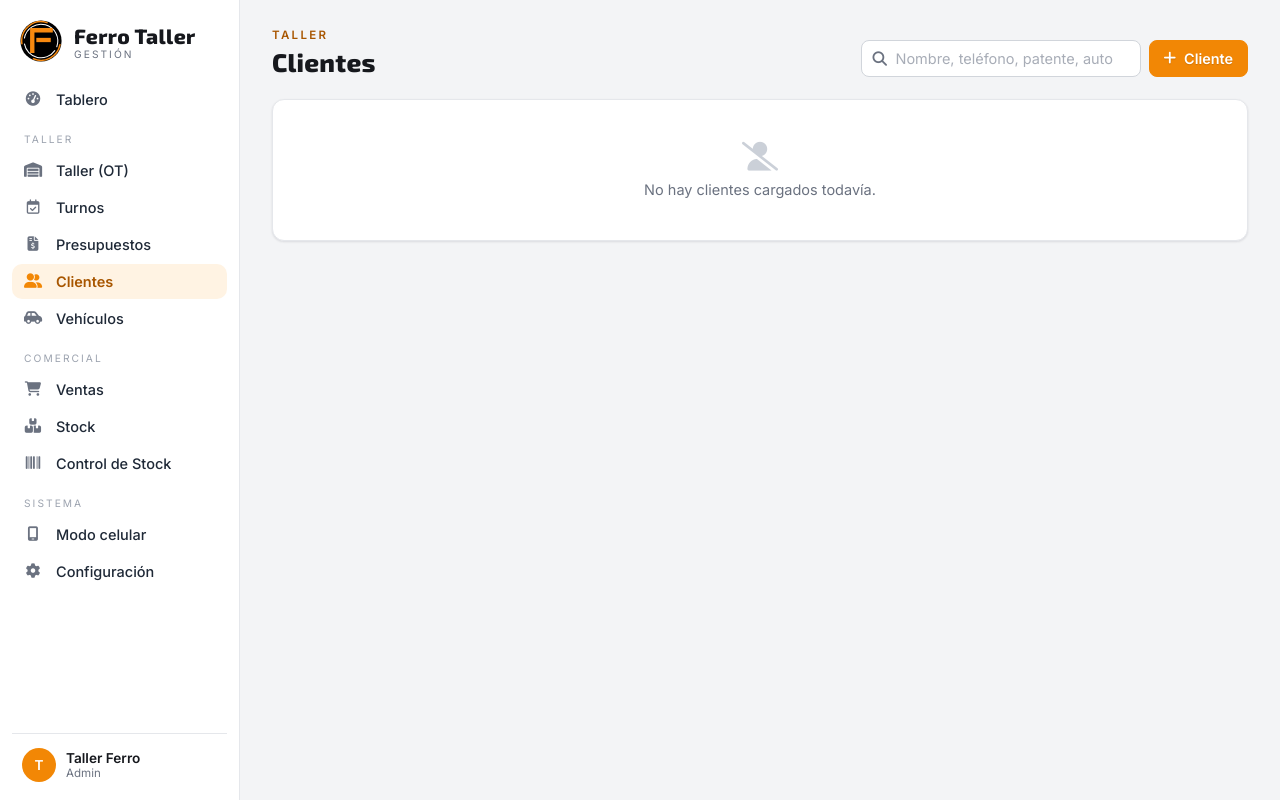
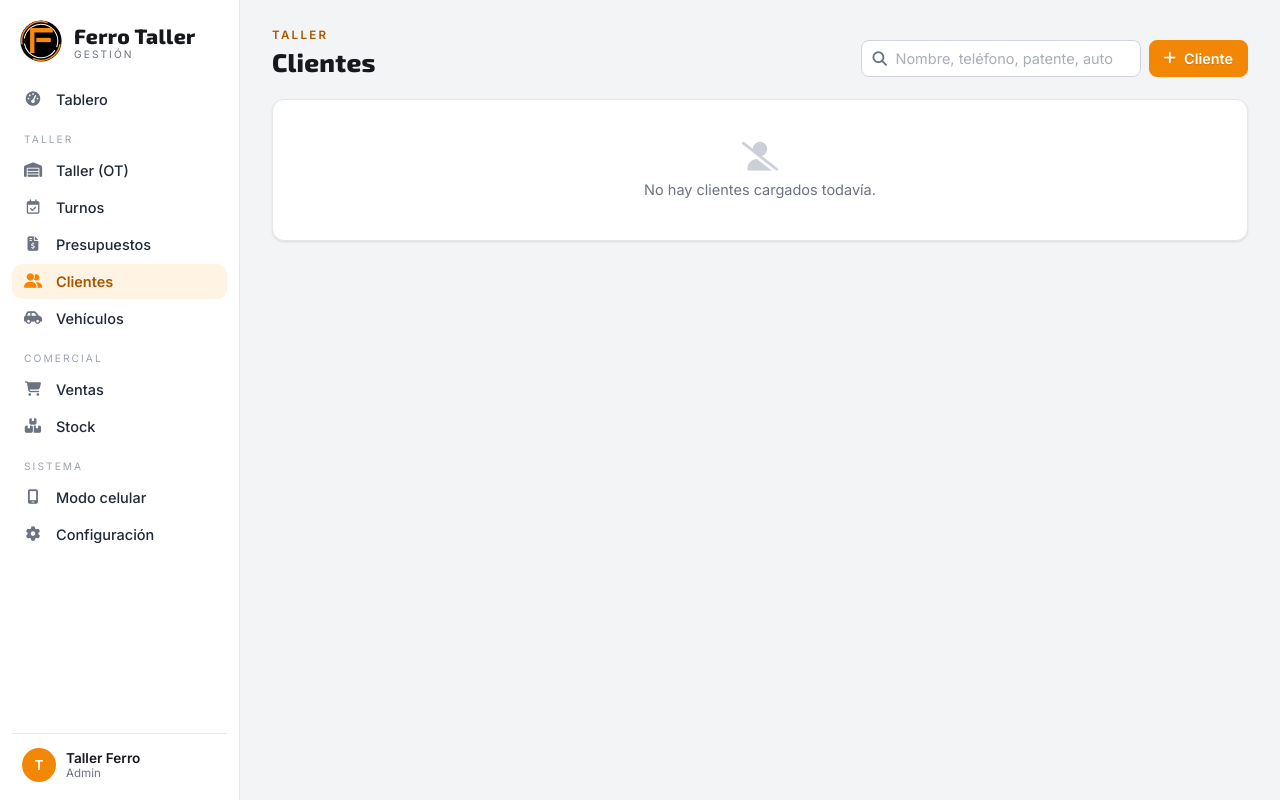
Before and after one commit to ferromecanica/FERRO-APP-WEB, a Flask app: page /clientes/ in a window 1280 px wide. Run offline with Flask 3, Linux system fonts and the light colour scheme; data comes from the database, SQL or seed files in the repository; data that the repository does not hold is empty; some libraries are stand-ins or nearby versions.

Commit message:
Menú lateral: se quita 'Control de Stock' (es la pestaña Movimientos de Stock)
Co-Authored-By: Claude Opus 5 <noreply@anthropic.com>

```diff
--- a/app/templates/base.html
+++ b/app/templates/base.html
@@ -33,8 +33,7 @@
       <a href="{{ url_for('clientes.vehiculos') }}" class="{{ 'active' if (ep or '').startswith('clientes.vehiculo') }}"><i class="fa-solid fa-car-side"></i> Vehículos</a>
       <div class="nav-label">Comercial</div>
       <a href="{{ url_for('ventas.lista') }}" class="{{ 'active' if seccion == 'ventas' }}"><i class="fa-solid fa-cart-shopping"></i> Ventas</a>
-      <a href="{{ url_for('stock.lista') }}" class="{{ 'active' if seccion == 'stock' and ep != 'stock.movimientos' }}"><i class="fa-solid fa-boxes-stacked"></i> Stock</a>
-      <a href="{{ url_for('stock.movimientos') }}" class="{{ 'active' if ep == 'stock.movimientos' }}"><i class="fa-solid fa-barcode"></i> Control de Stock</a>
+      <a href="{{ url_for('stock.lista') }}" class="{{ 'active' if seccion == 'stock' }}"><i class="fa-solid fa-boxes-stacked"></i> Stock</a>
       <div class="nav-label">Sistema</div>
       <a href="{{ url_for('movil.inicio') }}"><i class="fa-solid fa-mobile-screen"></i> Modo celular</a>
       <a href="{{ url_for('dashboard.configuracion') }}" class="{{ 'active' if ep == 'dashboard.configuracion' }}"><i class="fa-solid fa-gear"></i> Configuración</a>
```
